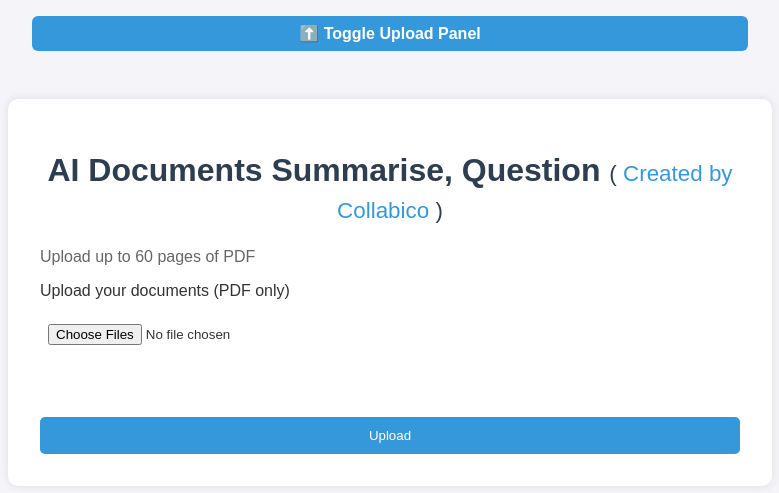
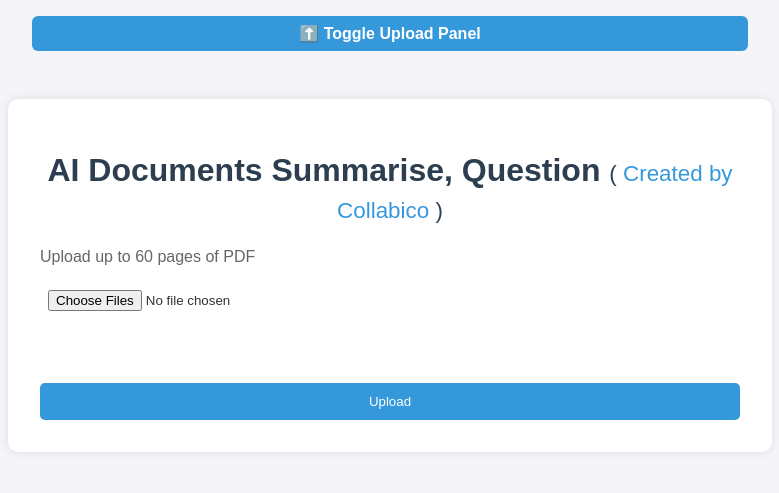
Before and after one commit to vishu1912/AI-Document-reader, a Flask app: page / in a window 1280 px wide. Shown: the top 493 px of the page, without its empty margins (250-1029 px from the left). Run offline with Flask 3, Linux system fonts and the light colour scheme; some libraries are stand-ins or nearby versions.

Commit message:
Update index.html

```diff
--- a/templates/index.html
+++ b/templates/index.html
@@ -32,7 +32,6 @@
 
   <!-- ✅ KEEP ONLY THIS FORM BLOCK -->
   <form method="POST" enctype="multipart/form-data" onsubmit="return handleUpload(event)">
-    <label for="documents">Upload your documents (PDF only)</label>
     <input type="file" name="documents" id="documents" multiple required onchange="updateFileCount()">
     <p id="file-count"></p>
     <button type="submit">Upload</button>
```
